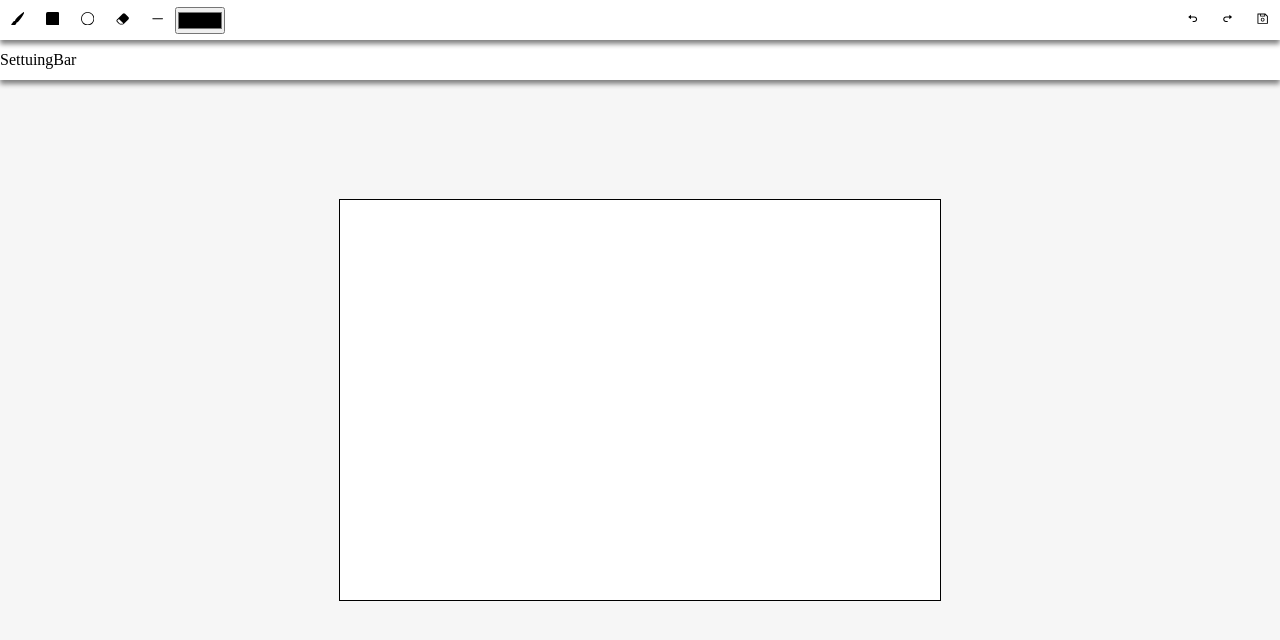
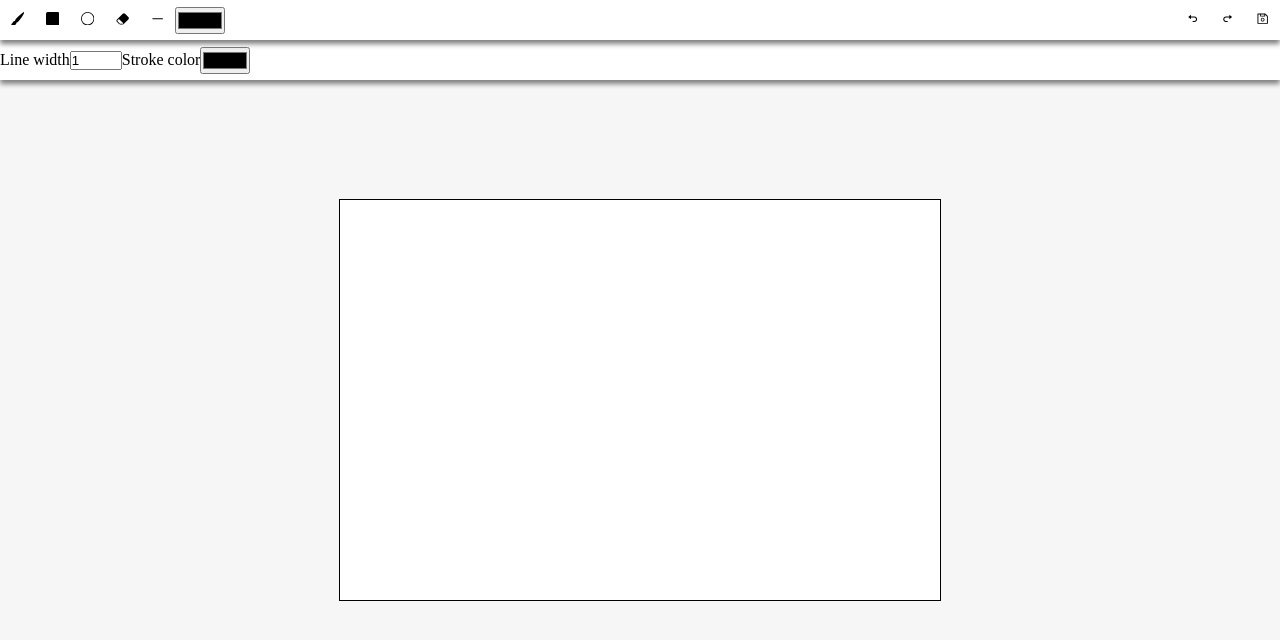
Before and after one commit to marina-sheigets/paint-online, a React (Vite) app: page / in a window 1280 px wide. Shown: the top 640 px of the page. Built offline with nearby package versions, Linux system fonts and the light colour scheme.

Commit message:
feat: add colors

```diff
--- a/src/components/SettingBar.jsx
+++ b/src/components/SettingBar.jsx
@@ -1,5 +1,25 @@
+import toolState from '../store/toolState';
+
 function SettingBar() {
-	return <div className='setting-bar'>SettuingBar</div>;
+	return (
+		<div className='setting-bar'>
+			<label htmlFor='line-width'>Line width</label>
+			<input
+				id='line-width'
+				type='number'
+				defaultValue={1}
+				min={1}
+				max={30}
+				onChange={(e) => toolState.setLineWidth(e.target.value)}
+			/>
+			<label htmlFor='stroke-color'>Stroke color</label>
+			<input
+				id='stroke-color'
+				type='color'
+				onChange={(e) => toolState.setStrokeColor(e.target.value)}
+			/>
+		</div>
+	);
 }
 
 export default SettingBar;
--- a/src/components/ToolBar.jsx
+++ b/src/components/ToolBar.jsx
@@ -10,6 +10,10 @@ import Circle from '../tools/circle';
 import Eraser from '../tools/eraser';
 import Line from '../tools/line';
 function ToolBar() {
+	const changeColor = (e) => {
+		toolState.setStrokeColor(e.target.value);
+		toolState.setFillColor(e.target.value);
+	};
 	return (
 		<div className='toolbar'>
 			<button
@@ -37,7 +41,7 @@ function ToolBar() {
 				onClick={() => toolState.setTool(new Line(canvasState.canvas))}>
 				<AiOutlineLine />
 			</button>
-			<input type='color' />
+			<input type='color' onChange={changeColor} />
 			<button className='toolbar__btn undo'>
 				<BiUndo />
 			</button>
--- a/src/store/toolState.js
+++ b/src/store/toolState.js
@@ -9,6 +9,15 @@ class ToolState {
 	setTool(tool) {
 		this.tool = tool;
 	}
+	setFillColor(color) {
+		this.tool.fillColor = color;
+	}
+	setStrokeColor(color) {
+		this.tool.strokeColor = color;
+	}
+	setLineWidth(width) {
+		this.tool.lineWidth = width;
+	}
 }
 
 export default new ToolState();
--- a/src/tools/eraser.js
+++ b/src/tools/eraser.js
@@ -3,35 +3,11 @@ import Tool from './tools';
 export default class Eraser extends Tool {
 	constructor(canvas) {
 		super(canvas);
-		this.listen();
-	}
-
-	listen() {
-		this.canvas.onmousemove = this.mouseMoveHandler.bind(this);
-		this.canvas.onmouseup = this.mouseUpHandler.bind(this);
-		this.canvas.onmousedown = this.mouseDownHandler.bind(this);
-	}
-
-	mouseUpHandler() {
-		this.mouseDown = false;
-	}
-
-	mouseDownHandler(e) {
-		this.mouseDown = true;
-		this.ctx.beginPath();
-		this.ctx.moveTo(e.pageX - e.target.offsetLeft, e.pageY - e.target.offsetTop);
-	}
-
-	mouseMoveHandler(e) {
-		if (this.mouseDown) {
-			this.draw(e.pageX - e.target.offsetLeft, e.pageY - e.target.offsetTop);
-		}
 	}
 
 	draw(x, y) {
 		this.ctx.lineTo(x, y);
 		this.ctx.strokeStyle = '#fff';
-		this.ctx.lineWidth = 10;
 		this.ctx.stroke();
 	}
 }
--- a/src/tools/tools.js
+++ b/src/tools/tools.js
@@ -2,6 +2,18 @@ export default class Tool {
 	constructor(canvas) {
 		this.canvas = canvas;
 		this.ctx = canvas.getContext('2d');
+	}
+
+	set fillColor(color) {
+		this.ctx.fillStyle = color;
+	}
+
+	set strokeColor(color) {
+		this.ctx.strokeStyle = color;
+	}
+
+	set lineWidth(width) {
+		this.ctx.lineWidth = width;
 	}
 
 	destroyEvents() {
```
